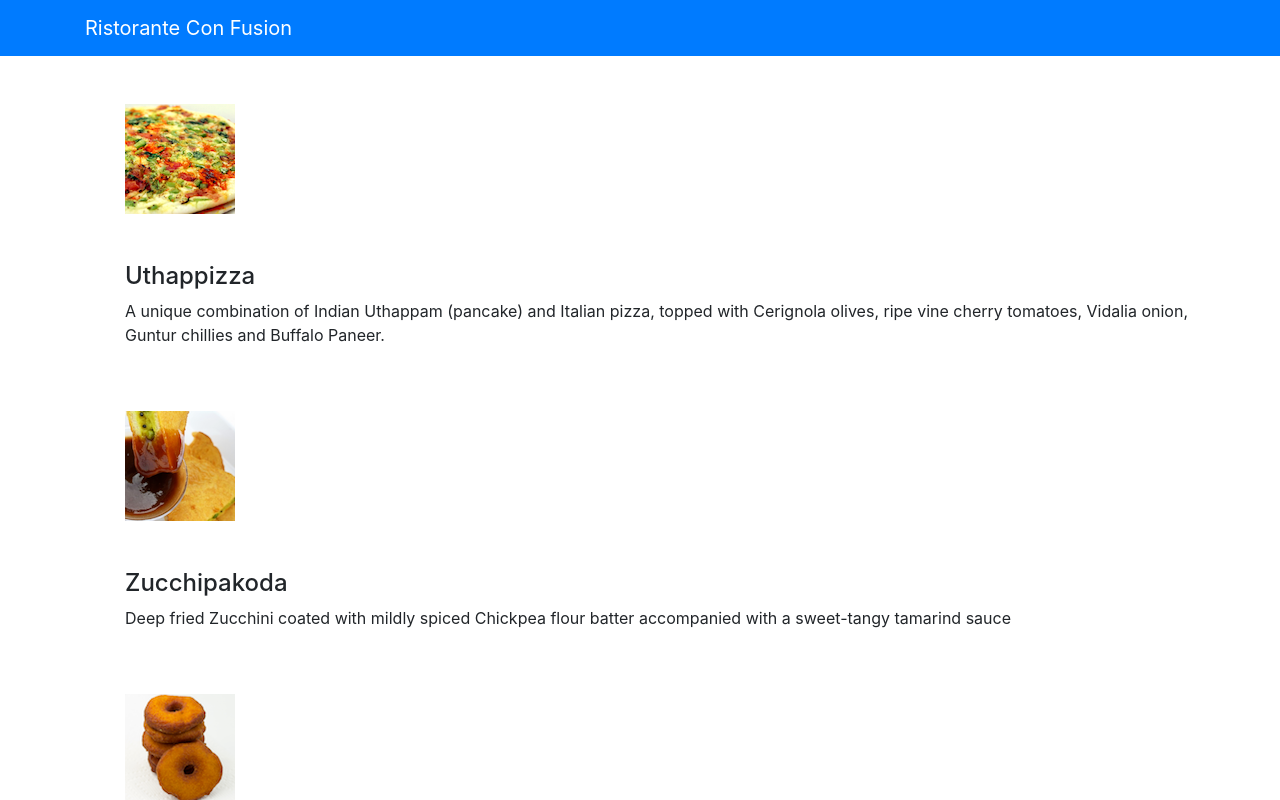
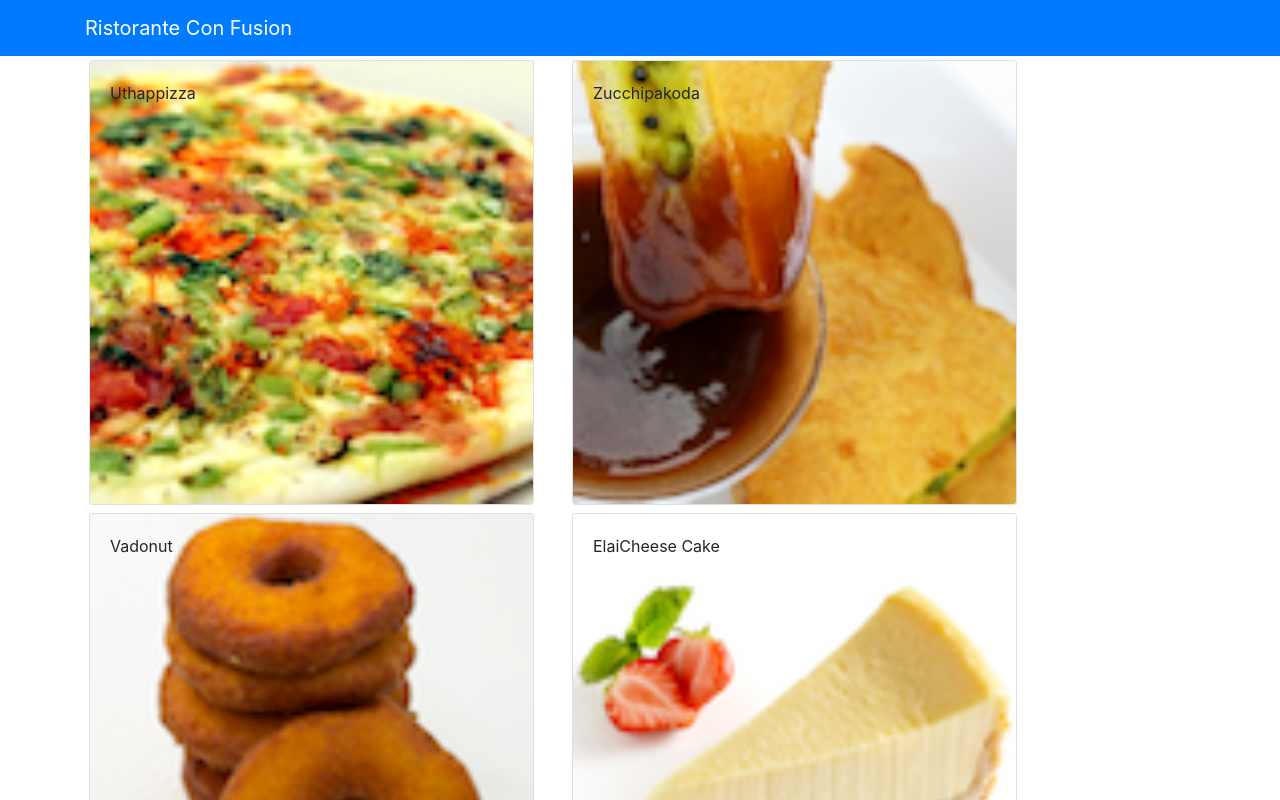
Before and after one commit to pallavi-1812/React-restaurant-website, a React (Create React App) app: page / in a window 1280 px wide. Shown: the top 800 px of the page. Built offline with nearby package versions, Linux system fonts and the light colour scheme.

Commit message:
Assignment1

```diff
--- a/src/App.js
+++ b/src/App.js
@@ -1,8 +1,16 @@
-import React from 'react';
-import { Navbar,NavbarBrand } from 'reactstrap';
+import React, { Component } from 'react';
+import { Navbar, NavbarBrand } from 'reactstrap';
 import Menu from './components/MenuComponent';
+import { DISHES } from './components/shared/dishes';
 
-function App() {
+class App extends Component {
+  constructor(props){
+    super(props);
+    this.state = {
+      dishes: DISHES
+    };
+  }
+  render() {
     return (
       <div className="App">
         <Navbar dark color="primary">
@@ -10,9 +18,10 @@
             <NavbarBrand href="">Ristorante Con Fusion</NavbarBrand>
           </div>
         </Navbar>
-      <Menu/>
+        <Menu dishes={this.state.dishes}/>
       </div>
     );
   }
+}
 
 export default App;
--- /dev/null
+++ b/src/components/DishdetailComponent.js
@@ -0,0 +1,66 @@
+import React, { Component, component } from 'react';
+import { Card, CardBody, CardImg, CardText, CardTitle } from 'reactstrap';
+
+class DishDetail extends Component {
+    constructor(props) {
+        super(props);
+    }
+    renderDish(dish) {
+        if (dish != null) {
+            return (
+                <Card>
+                    <CardImg top src={dish.image} alt={dish.name}></CardImg>
+                    <CardBody>
+                        <CardTitle><h3> {dish.name} </h3></CardTitle>
+                        <CardText> {dish.description} </CardText>
+                    </CardBody>
+                </Card>
+            );
+        }
+        else {
+            return (
+                <div></div>
+            );
+        }
+    }
+    renderComments(dish) {
+        if (dish != null && dish.comments != null) {
+            const review = dish.comments.map(review => {
+                return (
+                    <div key={review.id}>
+                        <ul className="list-unstyled">
+                            <li className="list-item"> {review.comment} </li><br />
+                            <li className="list-item">--{review.author}, {(new Date(review.date)).toDateString()} </li>
+                        </ul>
+                    </div>
+                );
+            })
+            return (
+                <div>
+                    <h4>Comments</h4>
+                    {review}
+                </div>
+            )
+        } else {
+            return (
+                <div></div>
+            );
+        }
+    }
+    render() {
+        return (
+            <div className="container">
+                <div className="row">
+                    <div className="col-12 col-md-5 m-1">
+                        {this.renderDish(this.props.selectedDish)}
+                    </div>
+                    <div className="col-12 col-md-5 m-1">
+                        {this.renderComments(this.props.selectedDish)}
+                    </div>
+                </div>
+            </div>
+        );
+    }
+}
+
+export default DishDetail;
--- a/src/components/MenuComponent.js
+++ b/src/components/MenuComponent.js
@@ -1,72 +1,37 @@
 import React, { Component, component } from 'react';
-import { Media } from 'reactstrap';
+import { Card, CardBody, CardImg, CardImgOverlay, CardText, CardTitle } from 'reactstrap';
+import DishDetail from './DishdetailComponent';
 
 class Menu extends Component {
     constructor(props) {
         super(props);
         this.state = {
-            dishes: [
-                {
-                    id: 0,
-                    name: 'Uthappizza',
-                    image: 'assets/images/uthappizza.png',
-                    category: 'mains',
-                    label: 'Hot',
-                    price: '4.99',
-                    description: 'A unique combination of Indian Uthappam (pancake) and Italian pizza, topped with Cerignola olives, ripe vine cherry tomatoes, Vidalia onion, Guntur chillies and Buffalo Paneer.'
-                },
-                {
-                    id: 1,
-                    name: 'Zucchipakoda',
-                    image: 'assets/images/zucchipakoda.png',
-                    category: 'appetizer',
-                    label: '',
-                    price: '1.99',
-                    description: 'Deep fried Zucchini coated with mildly spiced Chickpea flour batter accompanied with a sweet-tangy tamarind sauce'
-                },
-                {
-                    id: 2,
-                    name: 'Vadonut',
-                    image: 'assets/images/vadonut.png',
-                    category: 'appetizer',
-                    label: 'New',
-                    price: '1.99',
-                    description: 'A quintessential ConFusion experience, is it a vada or is it a donut?'
-                },
-                {
-                    id: 3,
-                    name: 'ElaiCheese Cake',
-                    image: 'assets/images/elaicheesecake.png',
-                    category: 'dessert',
-                    label: '',
-                    price: '2.99',
-                    description: 'A delectable, semi-sweet New York Style Cheese Cake, with Graham cracker crust and spiced with Indian cardamoms'
-                }
-            ]
+            selectedDish: null
         };
     }
+    onSelect(dish) {
+        this.setState({ selectedDish: dish });
+    }
     render() {
-        const menu = this.state.dishes.map(dish => {
-            return(
-                <div key={dish.id} className="col-12 mt-5">
-                    <Media tag="li">
-                        <Media left middle>
-                            <Media object src={dish.image} alt={dish.name} />
-                            <Media body className="mt-5">
-                                <Media heading> {dish.name} </Media>
-                                <p> {dish.description} </p>
-                            </Media>
-                        </Media>
-                    </Media>
+        const menu = this.props.dishes.map(dish => {
+            return (
+                <div key={dish.id} className="col-12 col-md-5 m-1">
+                    <Card onClick={() => this.onSelect(dish)}>
+                        <CardImg width="100%" src={dish.image} alt={dish.name} />
+                        <CardImgOverlay>
+                            <CardTitle> {dish.name} </CardTitle>
+                        </CardImgOverlay>
+                    </Card>
                 </div>
             )
         })
         return (
             <div className="container">
                 <div className="row">
-                    <Media list>
-                        {menu}
-                    </Media>
+                    {menu}
+                </div>
+                <div className="row">
+                    <DishDetail selectedDish={this.state.selectedDish} />
                 </div>
             </div>
         );
--- /dev/null
+++ b/src/components/shared/dishes.js
@@ -0,0 +1,186 @@
+export const DISHES =
+    [
+        {
+        id: 0,
+        name:'Uthappizza',
+        image: 'assets/images/uthappizza.png',
+        category: 'mains',
+        label:'Hot',
+        price:'4.99',
+        description:'A unique combination of Indian Uthappam (pancake) and Italian pizza, topped with Cerignola olives, ripe vine cherry tomatoes, Vidalia onion, Guntur chillies and Buffalo Paneer.',
+        comments: [
+            {
+            id: 0,
+            rating: 5,
+            comment: "Imagine all the eatables, living in conFusion!",
+            author: "John Lemon",
+            date: "2012-10-16T17:57:28.556094Z"
+            },
+            {
+            id: 1,
+            rating: 4,
+            comment: "Sends anyone to heaven, I wish I could get my mother-in-law to eat it!",
+            author: "Paul McVites",
+            date: "2014-09-05T17:57:28.556094Z"
+            },
+            {
+            id: 2,
+            rating: 3,
+            comment: "Eat it, just eat it!",
+            author: "Michael Jaikishan",
+            date: "2015-02-13T17:57:28.556094Z"
+            },
+            {
+            id: 3,
+            rating: 4,
+            comment: "Ultimate, Reaching for the stars!",
+            author: "Ringo Starry",
+            date: "2013-12-02T17:57:28.556094Z"
+            },
+            {
+            id: 4,
+            rating: 2,
+            comment: "It's your birthday, we're gonna party!",
+            author: "25 Cent",
+            date: "2011-12-02T17:57:28.556094Z"
+            }
+        ]                        },
+        {
+        id: 1,
+        name:'Zucchipakoda',
+        image: 'assets/images/zucchipakoda.png',
+        category: 'appetizer',
+        label:'',
+        price:'1.99',
+        description:'Deep fried Zucchini coated with mildly spiced Chickpea flour batter accompanied with a sweet-tangy tamarind sauce',
+        comments: [
+            {
+            id: 0,
+            rating: 5,
+            comment: "Imagine all the eatables, living in conFusion!",
+            author: "John Lemon",
+            date: "2012-10-16T17:57:28.556094Z"
+            },
+            {
+            id: 1,
+            rating: 4,
+            comment: "Sends anyone to heaven, I wish I could get my mother-in-law to eat it!",
+            author: "Paul McVites",
+            date: "2014-09-05T17:57:28.556094Z"
+            },
+            {
+            id: 2,
+            rating: 3,
+            comment: "Eat it, just eat it!",
+            author: "Michael Jaikishan",
+            date: "2015-02-13T17:57:28.556094Z"
+            },
+            {
+            id: 3,
+            rating: 4,
+            comment: "Ultimate, Reaching for the stars!",
+            author: "Ringo Starry",
+            date: "2013-12-02T17:57:28.556094Z"
+            },
+            {
+            id: 4,
+            rating: 2,
+            comment: "It's your birthday, we're gonna party!",
+            author: "25 Cent",
+            date: "2011-12-02T17:57:28.556094Z"
+            }
+        ]
+        },
+        {
+        id: 2,
+        name:'Vadonut',
+        image: 'assets/images/vadonut.png',
+        category: 'appetizer',
+        label:'New',
+        price:'1.99',
+        description:'A quintessential ConFusion experience, is it a vada or is it a donut?',
+        comments: [
+            {
+            id: 0,
+            rating: 5,
+            comment: "Imagine all the eatables, living in conFusion!",
+            author: "John Lemon",
+            date: "2012-10-16T17:57:28.556094Z"
+            },
+            {
+            id: 1,
+            rating: 4,
+            comment: "Sends anyone to heaven, I wish I could get my mother-in-law to eat it!",
+            author: "Paul McVites",
+            date: "2014-09-05T17:57:28.556094Z"
+            },
+            {
+            id: 2,
+            rating: 3,
+            comment: "Eat it, just eat it!",
+            author: "Michael Jaikishan",
+            date: "2015-02-13T17:57:28.556094Z"
+            },
+            {
+            id: 3,
+            rating: 4,
+            comment: "Ultimate, Reaching for the stars!",
+            author: "Ringo Starry",
+            date: "2013-12-02T17:57:28.556094Z"
+            },
+            {
+            id: 4,
+            rating: 2,
+            comment: "It's your birthday, we're gonna party!",
+            author: "25 Cent",
+            date: "2011-12-02T17:57:28.556094Z"
+            }
+        ]
+        },
+        {
+        id: 3,
+        name:'ElaiCheese Cake',
+        image: 'assets/images/elaicheesecake.png',
+        category: 'dessert',
+        label:'',
+        price:'2.99',
+        description:'A delectable, semi-sweet New York Style Cheese Cake, with Graham cracker crust and spiced with Indian cardamoms',
+        comments: [
+            {
+            id: 0,
+            rating: 5,
+            comment: "Imagine all the eatables, living in conFusion!",
+            author: "John Lemon",
+            date: "2012-10-16T17:57:28.556094Z"
+            },
+            {
+            id: 1,
+            rating: 4,
+            comment: "Sends anyone to heaven, I wish I could get my mother-in-law to eat it!",
+            author: "Paul McVites",
+            date: "2014-09-05T17:57:28.556094Z"
+            },
+            {
+            id: 2,
+            rating: 3,
+            comment: "Eat it, just eat it!",
+            author: "Michael Jaikishan",
+            date: "2015-02-13T17:57:28.556094Z"
+            },
+            {
+            id: 3,
+            rating: 4,
+            comment: "Ultimate, Reaching for the stars!",
+            author: "Ringo Starry",
+            date: "2013-12-02T17:57:28.556094Z"
+            },
+            {
+            id: 4,
+            rating: 2,
+            comment: "It's your birthday, we're gonna party!",
+            author: "25 Cent",
+            date: "2011-12-02T17:57:28.556094Z"
+            }
+        ]
+        }
+    ];
```
Lines whose indentation alone changed are shown as unchanged.
